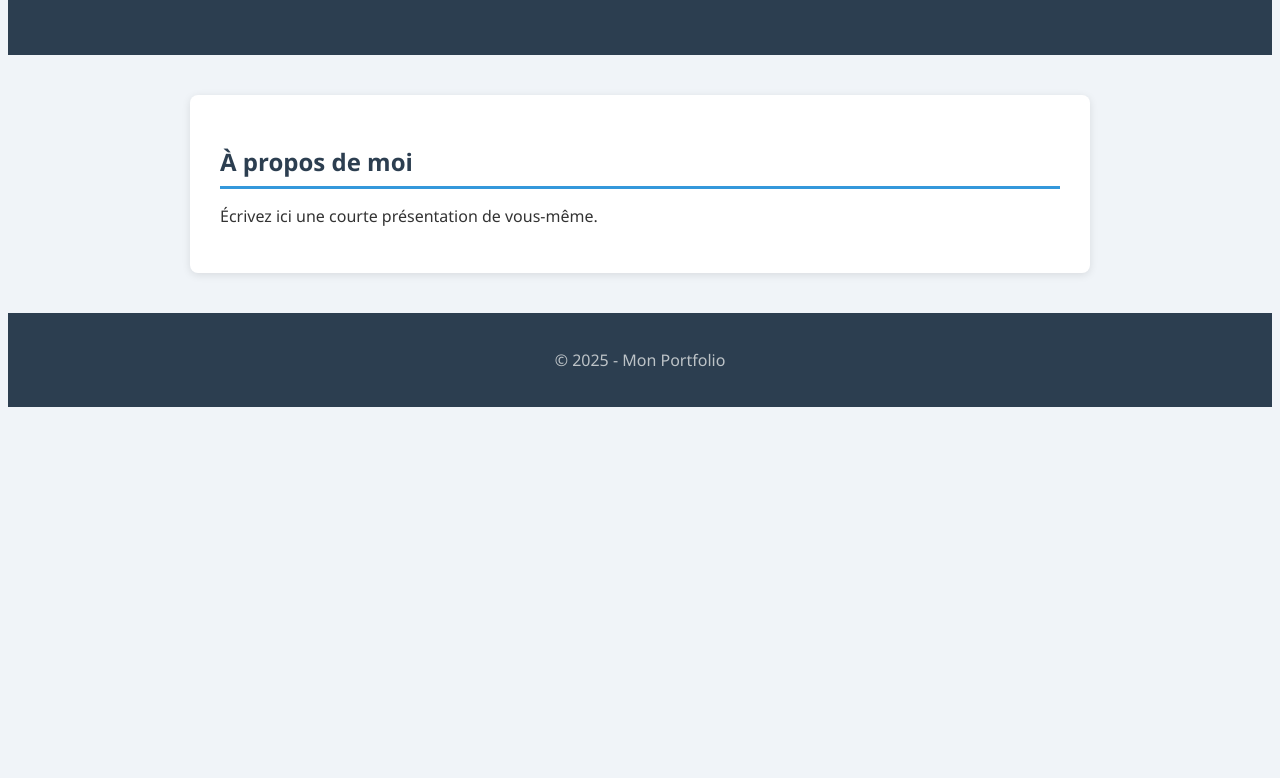
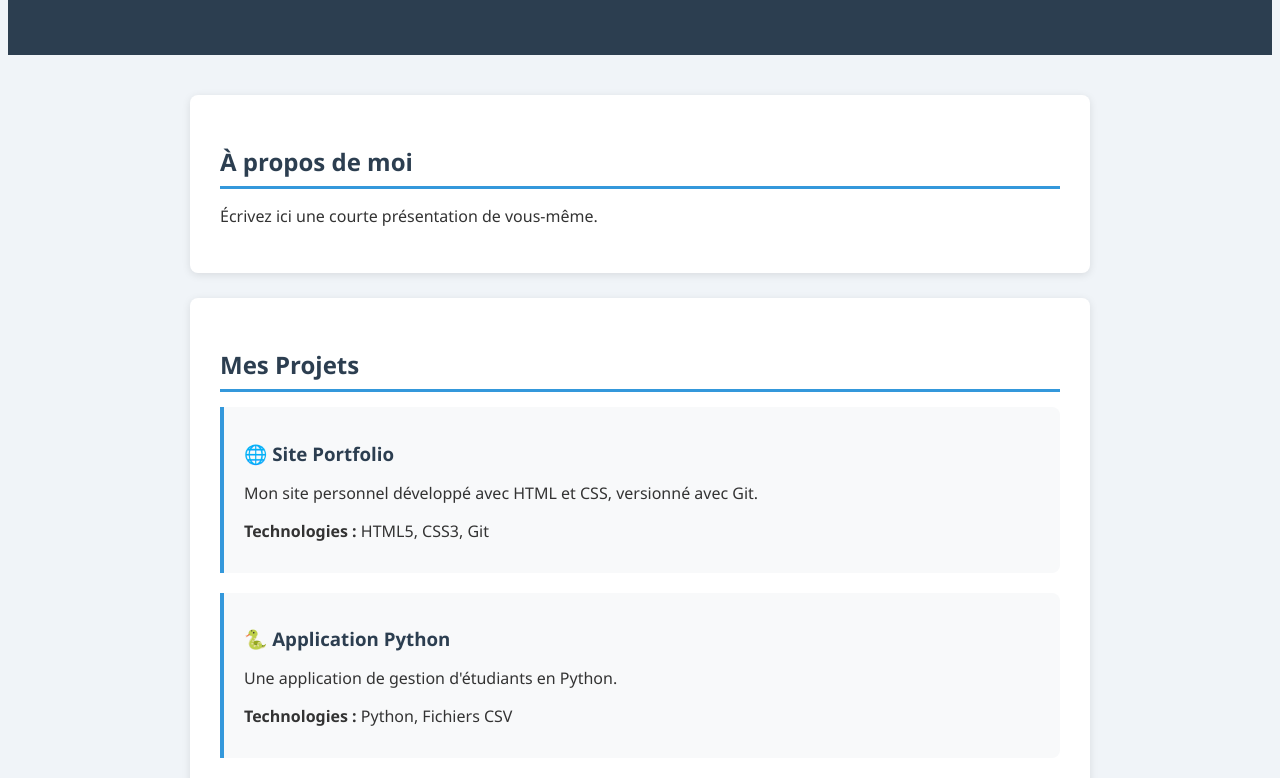
Before and after one commit to adamaberthe2005-byte/monportfolio, a plain HTML site: page index.html in a window 1280 px wide. Shown: the part 174-952 px from the top of the page. Before the commit the page ends 800 px from the top, so only its background shows below. Drawn offline with Linux system fonts and the light colour scheme.

Commit message:
Ajoute la section Mes Projets avec deux projets

```diff
--- a/index.html
+++ b/index.html
@@ -16,6 +16,20 @@
             <h2>À propos de moi</h2>
             <p>Écrivez ici une courte présentation de vous-même.</p>
         </section>
+        <section id="projets">
+<h2>Mes Projets</h2>
+<div class="projet">
+<h3>🌐 Site Portfolio</h3>
+<p>Mon site personnel développé avec HTML et CSS,
+versionné avec Git.</p>
+<p><strong>Technologies :</strong> HTML5, CSS3, Git</p>
+</div>
+<div class="projet">
+<h3>🐍 Application Python</h3>
+<p>Une application de gestion d'étudiants en Python.</p>
+<p><strong>Technologies :</strong> Python, Fichiers CSV</p>
+</div>
+</section>
     </main>
     <footer>
         <p>© 2025 - Mon Portfolio</p>
--- a/style.css
+++ b/style.css
@@ -42,3 +42,13 @@ padding: 20px;
 background-color: #2c3e50;
 color: #bdc3c7;
 }
+.projet {
+border-left: 4px solid #3498db;
+padding: 15px 20px;
+margin-bottom: 20px;
+background-color: #f8f9fa;
+border-radius: 0 8px 8px 0;
+}
+.projet h3 { color: #2c3e50;
+     margin-bottom: 8px;
+     }
```
